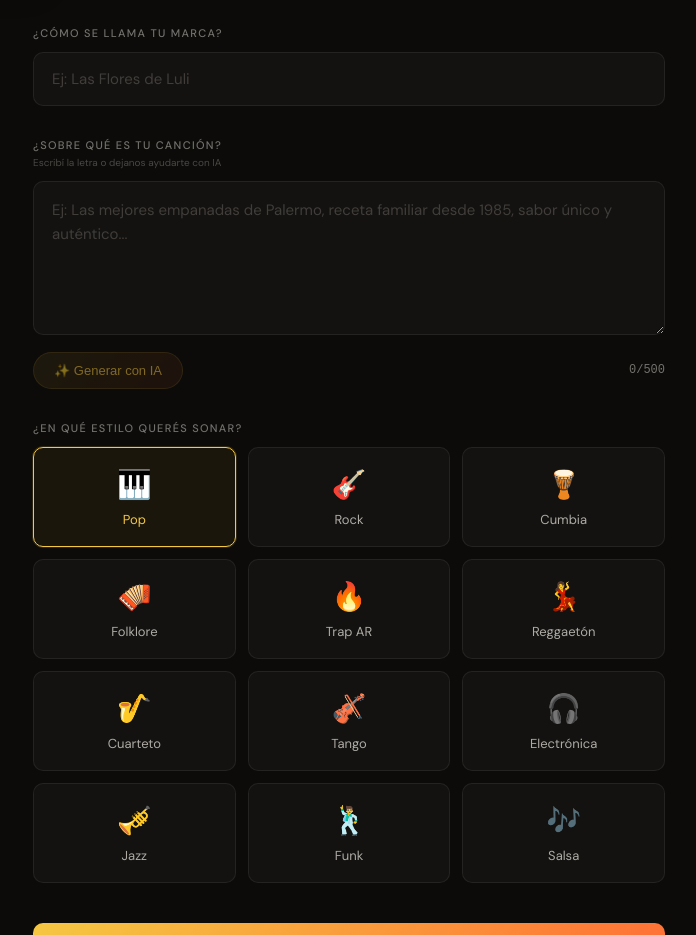
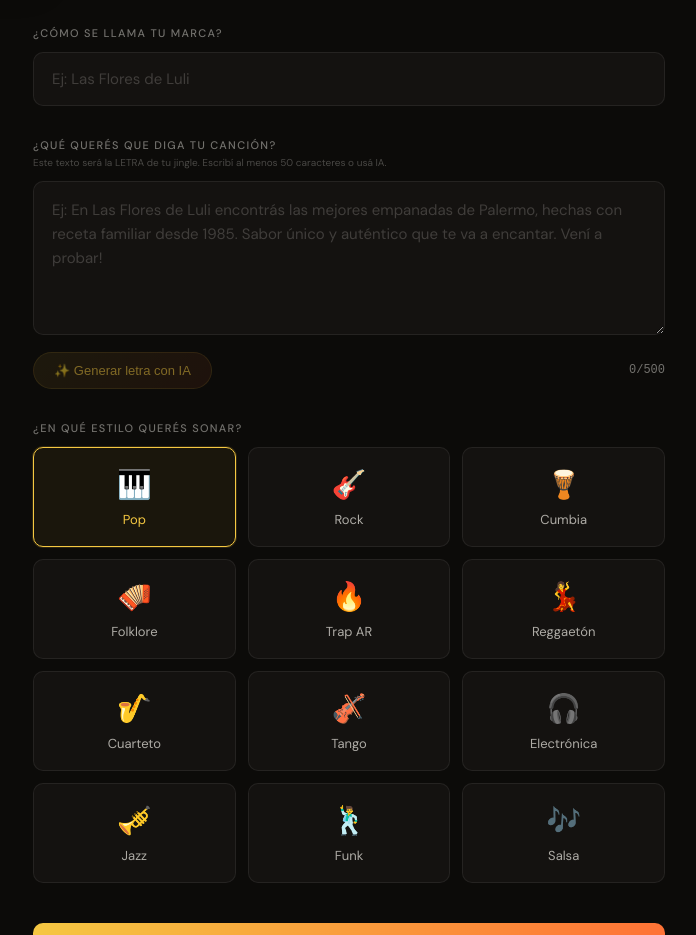
Before and after one commit to SofiaJarvis-crypto/generador-musica-v2, a Next.js app: page / in a window 1280 px wide. Shown: the part 800-1735 px from the top of the page, without its empty margins (291-987 px from the left). Built offline with nearby package versions, Linux system fonts and the light colour scheme.

Commit message:
feat: validate lyrics minimum length (50 chars) + clearer UX messaging

```diff
--- a/src/app/page.tsx
+++ b/src/app/page.tsx
@@ -133,7 +133,20 @@ export default function HomePage() {
   }
 
   const handleSubmit = async () => {
-    if (!brandName.trim()) { setError('Ingresá el nombre de tu marca'); return }
+    if (!brandName.trim()) {
+      setError('Ingresá el nombre de tu marca')
+      return
+    }
+
+    // Validar longitud mínima de letra (si escribió algo)
+    const lyricsText = customLyrics.trim()
+    const MIN_LYRICS_LENGTH = 50
+
+    if (lyricsText && lyricsText.length < MIN_LYRICS_LENGTH) {
+      setError(`Tu letra es muy corta (mínimo ${MIN_LYRICS_LENGTH} caracteres). Usá "✨ Generar con IA" o escribí más detalles.`)
+      return
+    }
+
     setError('')
     setLoading(true)
 
@@ -260,12 +273,12 @@ export default function HomePage() {
 
         <div className="form-section">
           <label className="form-label">
-            ¿Sobre qué es tu canción?
-            <span className="form-label-hint">Escribí la letra o dejanos ayudarte con IA</span>
+            ¿Qué querés que diga tu canción?
+            <span className="form-label-hint">Este texto será la LETRA de tu jingle. Escribí al menos 50 caracteres o usá IA.</span>
           </label>
           <textarea
             className="lyrics-field"
-            placeholder="Ej: Las mejores empanadas de Palermo, receta familiar desde 1985, sabor único y auténtico..."
+            placeholder="Ej: En Las Flores de Luli encontrás las mejores empanadas de Palermo, hechas con receta familiar desde 1985. Sabor único y auténtico que te va a encantar. Vení a probar!"
             value={customLyrics}
             onChange={e => setCustomLyrics(e.target.value)}
             rows={5}
@@ -283,16 +296,21 @@ export default function HomePage() {
               ) : customLyrics.trim() ? (
                 <>✨ Mejorar con IA</>
               ) : (
-                <>✨ Generar con IA</>
+                <>✨ Generar letra con IA</>
               )}
             </button>
             <div className="lyrics-counter">
-              {customLyrics.length}/500
+              {customLyrics.length}/500 {customLyrics.length > 0 && customLyrics.length < 50 && '⚠️'}
             </div>
           </div>
-          {customLyrics && (
+          {customLyrics && customLyrics.length < 50 && (
+            <div className="lyrics-warning">
+              ⚠️ Muy corto (mínimo 50 caracteres). Escribí más o usá "✨ Generar letra con IA"
+            </div>
+          )}
+          {customLyrics && customLyrics.length >= 50 && (
             <div className="lyrics-hint">
-              💡 Podés editar el texto antes de generar tu canción
+              ✅ Perfecto! Esta será la letra de tu canción
             </div>
           )}
         </div>
--- a/src/styles/globals.css
+++ b/src/styles/globals.css
@@ -260,6 +260,17 @@ body::before {
   background: rgba(245,200,66,0.05);
   border: 1px solid rgba(245,200,66,0.1);
   border-radius: var(--radius-sm);
+}
+
+.lyrics-warning {
+  margin-top: 8px;
+  font-size: 12px;
+  color: var(--orange);
+  padding: 8px 12px;
+  background: rgba(255,107,53,0.08);
+  border: 1px solid rgba(255,107,53,0.2);
+  border-radius: var(--radius-sm);
+  font-weight: 500;
 }
 
 /* ── Genre grid ── */
```
Also changed, not shown: 1 other file (tests, documents, lock files or other folders).
